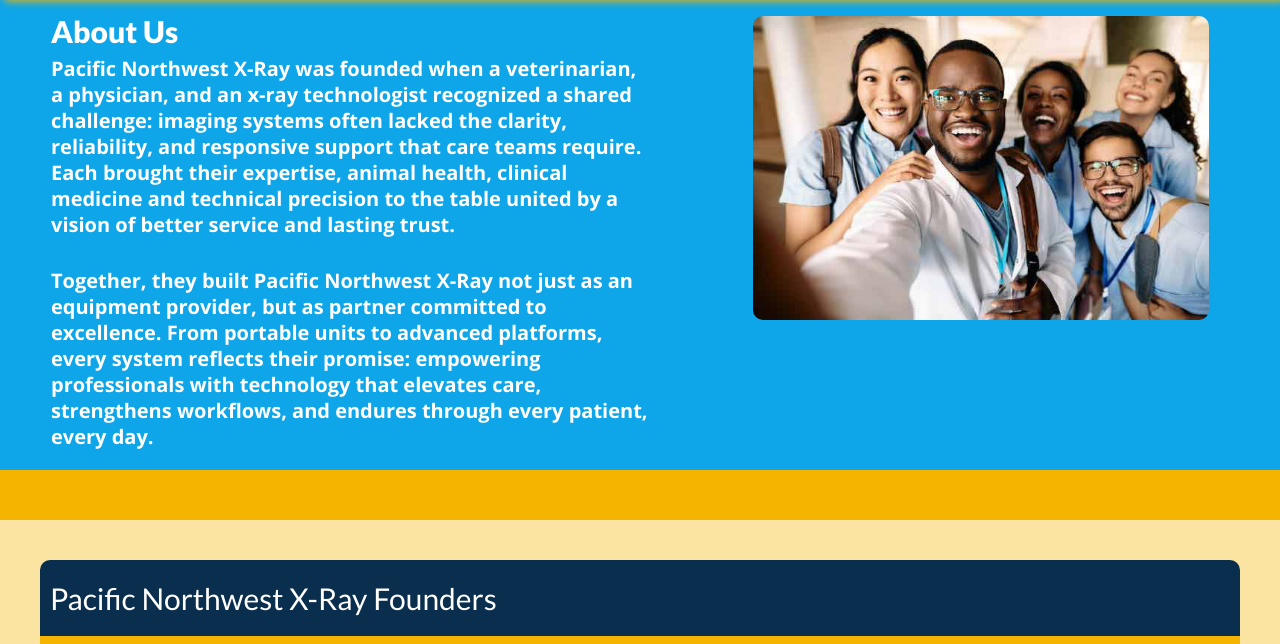
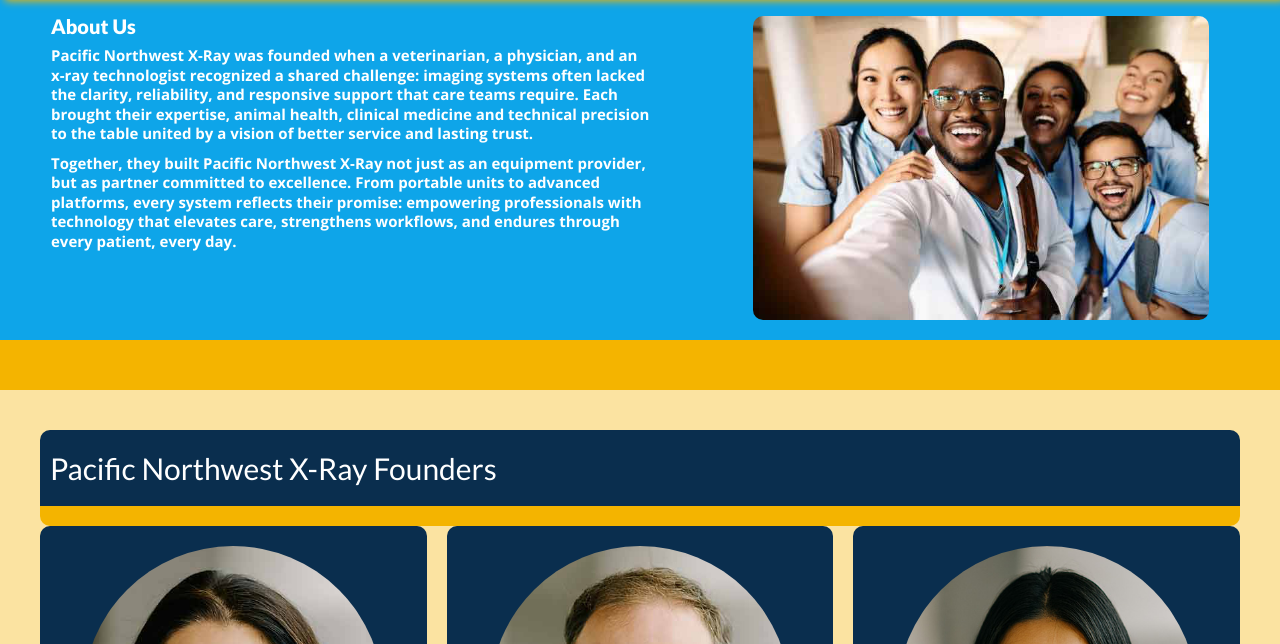
Before and after one commit to mangelicasd/Final_project_group_2, a plain HTML site: page pages/About_Us.html in a window 1280 px wide. Shown: the part 156-800 px from the top of the page. Drawn offline with nearby package versions, Linux system fonts and the light colour scheme.

Commit message:
remove media and change color to hidden nav
remove @media (min-width: 1200px)  and change color to hidden nav

```diff
--- a/css/style.css
+++ b/css/style.css
@@ -92,7 +92,7 @@
     display: block;
     text-decoration: none;
     text-align: center;
-    background: var(--primary-clr-light);
+    background: white;
     font-weight: var(--fw-b);
     padding: 1rem;
     border-radius: var(--border-radius);
@@ -826,16 +826,4 @@
             justify-self: auto;
         }
 
-/*}
-
-@media (min-width: 1200px) {*/
-    header.about_us section.about_us_text  h1 {
-        font: var(--fw-xb) var(--font-size-l)/1 var(--primary-font);
-        padding-top: 2rem;
-    }
-    header.about_us section.about_us_text  p {
-        font: var(--fw-b) var(--font-size-m)/1.3 var(--secondary-font);
-        padding-bottom: 2rem;
-
-    }
 }
```
